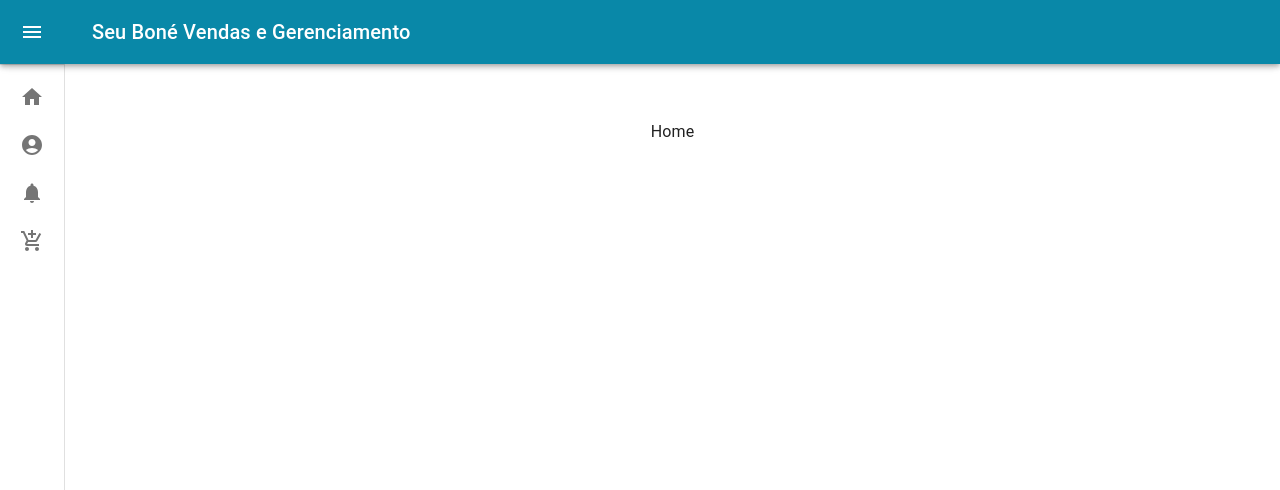
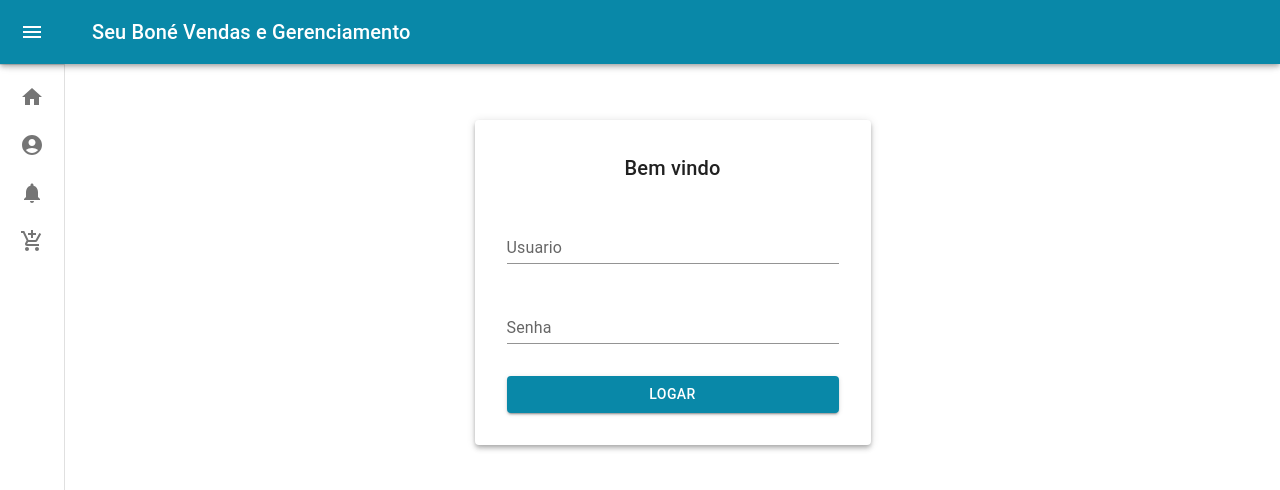
Before and after one commit to marioxaxa/Case-tech, a React (Vite) app in the folder client/: page / in a window 1280 px wide. Shown: the top 490 px of the page. Built offline with nearby package versions, Linux system fonts and the light colour scheme; no server answers.

Commit message:
feat: pagina de login

```diff
--- /dev/null
+++ b/client/src/components/LoginComponent.tsx
@@ -0,0 +1,68 @@
+import {
+    Button,
+    Container,
+    Paper,
+    Stack,
+    TextField,
+    Typography,
+} from "@mui/material";
+import React from "react";
+import { useForm, SubmitHandler } from "react-hook-form";
+
+type LoginInputT = {
+    usuario: string;
+    senha: string;
+};
+
+type Props = {};
+
+export default function LoginComponent({}: Props) {
+    const {
+        register,
+        handleSubmit,
+        formState: { errors },
+    } = useForm<LoginInputT>();
+
+    const onSubmit: SubmitHandler<LoginInputT> = (data) => {
+        console.log(data);
+    };
+
+    return (
+        <Container
+            maxWidth="xs"
+            component={"form"}
+            onSubmit={handleSubmit(onSubmit)}
+        >
+            <Paper elevation={4}>
+                <Stack direction={"column"} p={4} spacing={4}>
+                    <Typography variant="h6">Bem vindo</Typography>
+                    <TextField
+                        label="Usuario"
+                        type="text"
+                        variant="standard"
+                        {...register("usuario", {
+                            required: "Campo obrigatorio",
+                        })}
+                        error={!!errors.usuario}
+                        helperText={errors.usuario?.message}
+                    />
+                    <TextField
+                        label="Senha"
+                        type="password"
+                        variant="standard"
+                        {...register("senha", {
+                            required: "Campo obrigatorio",
+                            minLength:{
+                                value: 8,
+                                message: "Sua senha deve ter no minimo 8 digitos"
+                            }
+                        })}
+                        error={!!errors.senha}
+                        helperText={errors.senha?.message}
+                    />
+                    <Button variant="contained" type="submit" >Logar</Button>
+                </Stack>
+            </Paper>
+        </Container>
+    );
+}
--- a/client/src/pages/Home.tsx
+++ b/client/src/pages/Home.tsx
@@ -1,3 +1,4 @@
+import LoginComponent from "../components/LoginComponent";
 import MiniDrawer from "../components/MiniDrawer";
 
 type Props = {};
@@ -6,7 +7,7 @@ export default function Home({}: Props) {
     return (
         <div>
             <MiniDrawer>
-                <div>Home</div>
+                <LoginComponent />
             </MiniDrawer>
         </div>
     );
```
